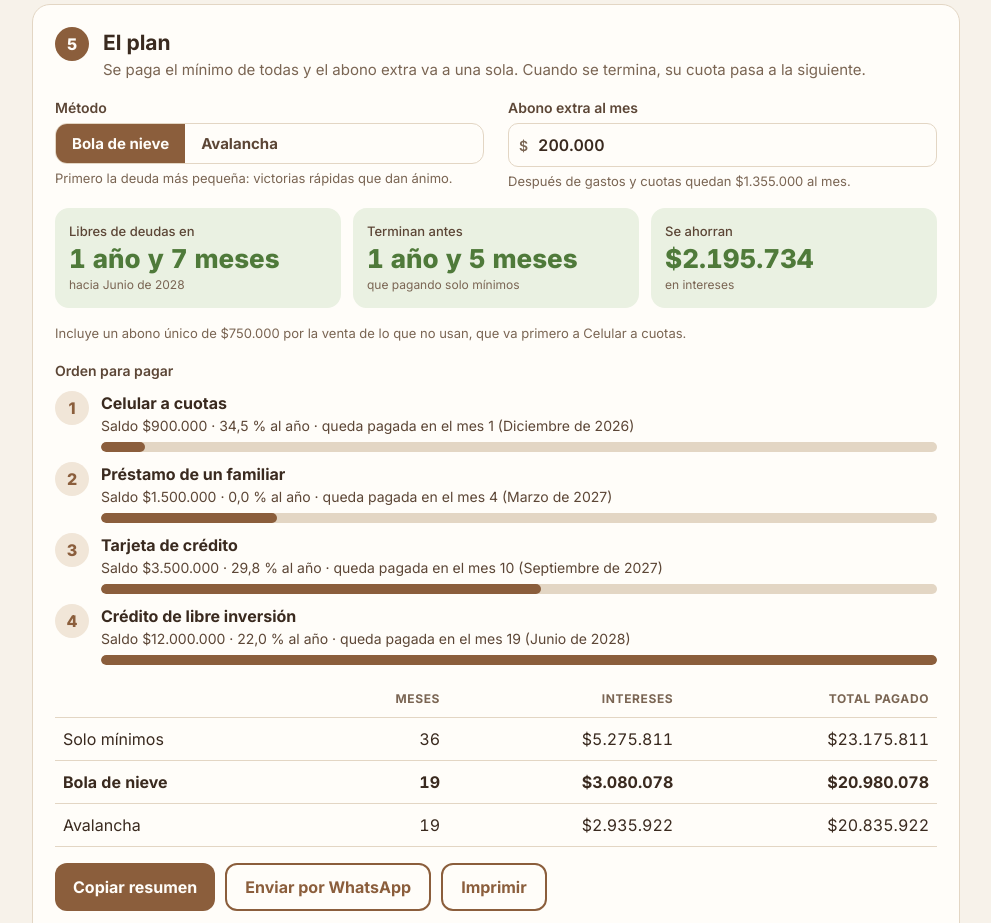
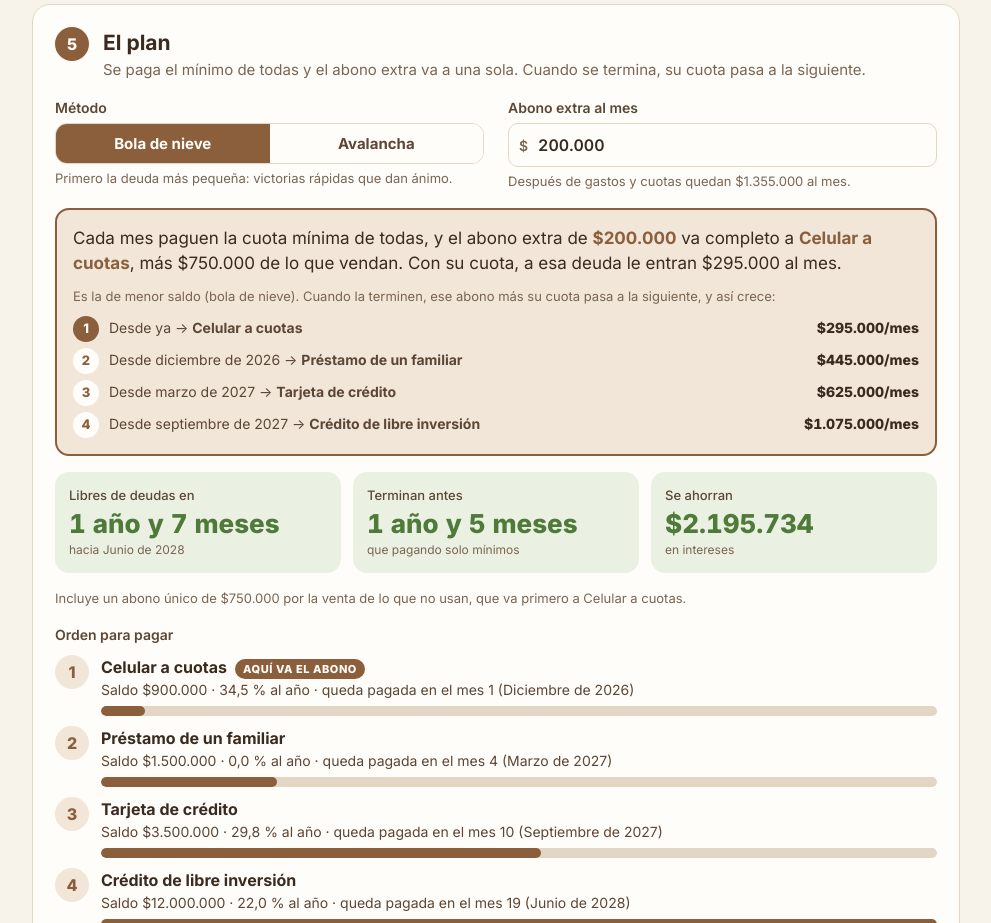
Before and after one commit to fredyhenaodev/el-peso-de-la-deuda, a plain HTML site: page asesoria.html in a window 1280 px wide. Shown: the part 3600-4523 px from the top of the page, without its empty margins (144-1135 px from the left). Drawn offline with nearby package versions, Linux system fonts and the light colour scheme.

Commit message:
Mostrar a qué deuda va el abono extra y cómo crece
Co-Authored-By: Claude Opus 5.5 <noreply@anthropic.com>
Claude-Session: https://claude.ai/code/session_01LoJWc7vLW9SkzW5N4YgFuz

```diff
--- a/asesoria.html
+++ b/asesoria.html
@@ -74,7 +74,8 @@ label, .lbl { font-size: 14px; font-weight: 600; color: var(--ink-2); }
 
 /* Plan */
 .seg { display: inline-flex; border: 1.5px solid var(--line); border-radius: 12px; overflow: hidden; }
-.seg button { border: 0; background: var(--surface); color: var(--ink-2); font: 700 15px var(--f-ui); padding: 10px 16px; cursor: pointer; }
+.seg button { border: 0; background: var(--surface); color: var(--ink-2); font: 700 15px var(--f-ui); padding: 10px 16px; cursor: pointer; white-space: nowrap; flex: 1; }
+.seg { max-width: 100%; }
 .seg button[aria-pressed="true"] { background: var(--accent); color: var(--accent-ink); }
 .compare { width: 100%; border-collapse: collapse; font-variant-numeric: tabular-nums; }
 .compare th, .compare td { padding: 9px 8px; border-bottom: 1px solid var(--line); text-align: right; }
@@ -91,6 +92,17 @@ label, .lbl { font-size: 14px; font-weight: 600; color: var(--ink-2); }
 .tablebox { overflow-x: auto; }
 .note { font-size: 13px; color: var(--muted); margin: 0; }
 .status { font-size: 14px; color: var(--muted); margin: 0; }
+
+/* A dónde va el abono */
+.target { background: var(--accent-soft); border: 2px solid var(--accent); }
+.target .now { margin: 0; font-size: 17px; }
+.target .now b { color: var(--accent); }
+.snow { list-style: none; margin: 0; padding: 0; display: grid; gap: 6px; }
+.snow li { display: grid; grid-template-columns: 26px minmax(0, 1fr) auto; gap: 10px; align-items: baseline; font-size: 14px; color: var(--ink-2); }
+.snow li .k { width: 26px; height: 26px; border-radius: 50%; background: var(--surface); color: var(--accent); display: grid; place-items: center; font-weight: 800; font-size: 13px; }
+.snow li:first-child .k { background: var(--accent); color: var(--accent-ink); }
+.snow li .a { font-weight: 800; color: var(--ink); font-variant-numeric: tabular-nums; white-space: nowrap; }
+.order .here { display: inline-block; margin-left: 8px; background: var(--accent); color: var(--accent-ink); font-size: 11px; font-weight: 800; text-transform: uppercase; letter-spacing: .05em; border-radius: 999px; padding: 2px 8px; vertical-align: middle; }
 
 /* Lo que no usan */
 .chips { display: flex; flex-wrap: wrap; gap: 8px; }
@@ -125,6 +137,8 @@ label, .lbl { font-size: 14px; font-weight: 600; color: var(--ink-2); }
   #gastos { grid-template-columns: minmax(0, 1fr); }
   .tiles.plan { grid-template-columns: minmax(0, 1fr) !important; }
   #g6, #g1 { grid-template-columns: minmax(0, 1fr); }
+  .step:has(#h4s) > .grid2 { grid-template-columns: minmax(0, 1fr); }
+  .seg { display: flex; width: 100%; }
   .compare th, .compare td { padding: 8px 4px; font-size: 13px; }
   .step { padding: 16px; }
 }
@@ -248,6 +262,7 @@ label, .lbl { font-size: 14px; font-weight: 600; color: var(--ink-2); }
           <p class="hint" id="extraHint"></p>
         </div>
       </div>
+      <div class="box target" id="abonoA" aria-live="polite"></div>
       <div class="tiles plan" style="grid-template-columns:repeat(3,minmax(0,1fr))">
         <div class="tile good"><span>Libres de deudas en</span><b id="pTiempo"></b><small id="pFecha"></small></div>
         <div class="tile good"><span>Terminan antes</span><b id="pAntes"></b><small>que pagando solo mínimos</small></div>
@@ -451,7 +466,7 @@ label, .lbl { font-size: 14px; font-weight: 600; color: var(--ink-2); }
 
     const extra = digits($('extra').value);
     $('mHint').textContent = method === 'nieve' ? 'Primero la deuda más pequeña: victorias rápidas que dan ánimo.' : 'Primero la deuda con la tasa más alta: se pagan menos intereses.';
-    if (!debts.length) { readItems(); $('order').innerHTML = '<li><span></span><span class="d">Agrega al menos una deuda con saldo.</span></li>'; $('cmp').innerHTML = ''; ['pTiempo', 'pAntes', 'pAhorro'].forEach(id => $(id).textContent = '—'); $('pFecha').textContent = ''; last = null; return; }
+    if (!debts.length) { readItems(); $('abonoA').hidden = true; $('order').innerHTML = '<li><span></span><span class="d">Agrega al menos una deuda con saldo.</span></li>'; $('cmp').innerHTML = ''; ['pTiempo', 'pAntes', 'pAhorro'].forEach(id => $(id).textContent = '—'); $('pFecha').textContent = ''; last = null; return; }
     const base = simulate(debts, orderFor(debts, 'nieve'), 0, false);
     const sale = readItems(), lump = $('useSale').checked ? sale.total : 0;
     const nieve = simulate(debts, orderFor(debts, 'nieve'), extra, true, lump);
@@ -473,8 +488,22 @@ label, .lbl { font-size: 14px; font-weight: 600; color: var(--ink-2); }
     $('order').innerHTML = ord.map((j, n) => {
       const d = debts[j], tasaEA = (Math.pow(1 + d.i, 12) - 1) * 100;
       const pct = plan.months ? Math.max(4, plan.paidAt[j] / plan.months * 100) : 0;
-      return '<li><span class="n">' + (n + 1) + '</span><div><div class="t">' + esc(d.name) + '</div><div class="d">Saldo ' + fmt(d.s) + ' · ' + tasaEA.toFixed(1).replace('.', ',') + ' % al año · queda pagada ' + (plan.paidAt[j] ? 'en el mes ' + plan.paidAt[j] + ' (' + mesAno(plan.paidAt[j]) + ')' : 'después de 50 años') + '</div><div class="bar"><i style="width:' + pct + '%"></i></div></div></li>';
+      return '<li><span class="n">' + (n + 1) + '</span><div><div class="t">' + esc(d.name) + (n === 0 && extra + lump > 0 ? '<span class="here">Aquí va el abono</span>' : '') + '</div><div class="d">Saldo ' + fmt(d.s) + ' · ' + tasaEA.toFixed(1).replace('.', ',') + ' % al año · queda pagada ' + (plan.paidAt[j] ? 'en el mes ' + plan.paidAt[j] + ' (' + mesAno(plan.paidAt[j]) + ')' : 'después de 50 años') + '</div><div class="bar"><i style="width:' + pct + '%"></i></div></div></li>';
     }).join('');
+    // a dónde va el abono extra: se acumula con las cuotas de las deudas que se terminan
+    if (extra + lump > 0) {
+      let acum = extra, html = '';
+      ord.forEach((j, n) => {
+        const d = debts[j], desde = n === 0 ? 'Desde ya' : (plan.paidAt[ord[n - 1]] ? 'Desde ' + mesAno(plan.paidAt[ord[n - 1]]).toLowerCase() : 'Después');
+        if (n > 0) acum += debts[ord[n - 1]].c;
+        html += '<li><span class="k">' + (n + 1) + '</span><span>' + desde + ' → <b>' + esc(d.name) + '</b>' + '</span><span class="a">' + fmt(d.c + acum) + '/mes</span></li>';
+      });
+      const f = debts[ord[0]];
+      $('abonoA').hidden = false;
+      $('abonoA').innerHTML = '<p class="now">Cada mes paguen la cuota mínima de todas, y el abono extra' + (extra ? ' de <b>' + fmt(extra) + '</b>' : '') + ' va completo a <b>' + esc(f.name) + '</b>' + (lump ? ', más ' + fmt(lump) + ' de lo que vendan' : '') + '. Con su cuota, a esa deuda le entran ' + fmt(f.c + extra) + ' al mes.</p>' +
+        '<p class="hint" style="margin:0">' + (method === 'nieve' ? 'Es la de menor saldo (bola de nieve).' : 'Es la de tasa más alta (avalancha).') + ' Cuando la terminen, ese abono más su cuota pasa a la siguiente, y así crece:</p>' +
+        '<ol class="snow">' + html + '</ol>';
+    } else { $('abonoA').hidden = true; }
     const row = (name, s, sel) => '<tr' + (sel ? ' class="sel"' : '') + '><td>' + name + '</td><td>' + (s.stuck ? '+600' : s.months) + '</td><td>' + fmt(s.interest) + '</td><td>' + fmt(s.total) + '</td></tr>';
     $('cmp').innerHTML = row('Solo mínimos', base, false) + row('Bola de nieve', nieve, method === 'nieve') + row('Avalancha', aval, method === 'avalancha');
     last = { ing, gas, cuotas, deuda, carga, libre, extra, debts, ord, plan, base, sale, lump, gainM };
@@ -488,7 +517,7 @@ label, .lbl { font-size: 14px; font-weight: 600; color: var(--ink-2); }
     const L = ['PLAN PARA SALIR DE DEUDAS', '',
       'Ingresos: ' + fmt(ing) + ' · Gastos: ' + fmt(gas) + ' · Cuotas: ' + fmt(cuotas),
       'Deuda total: ' + fmt(deuda) + ' · Carga: ' + Math.round(carga * 100) + ' % · Libre: ' + fmt(libre), '',
-      'Método: ' + (method === 'nieve' ? 'bola de nieve' : 'avalancha') + ' · Abono extra: ' + fmt(extra) + ' al mes'];
+      'Método: ' + (method === 'nieve' ? 'bola de nieve' : 'avalancha') + ' · Abono extra: ' + fmt(extra) + ' al mes', 'El abono extra va a: ' + debts[ord[0]].name + '. Cuando la terminen, pasa a la siguiente.'];
     if (sale.list.length) {
       L.push('', 'Para vender (' + fmt(sale.total) + '):');
       sale.list.forEach(it => L.push('- ' + it.name + ': ' + fmt(it.v) + ' en ' + it.where + (it.sold ? ' (vendido)' : '')));
```
